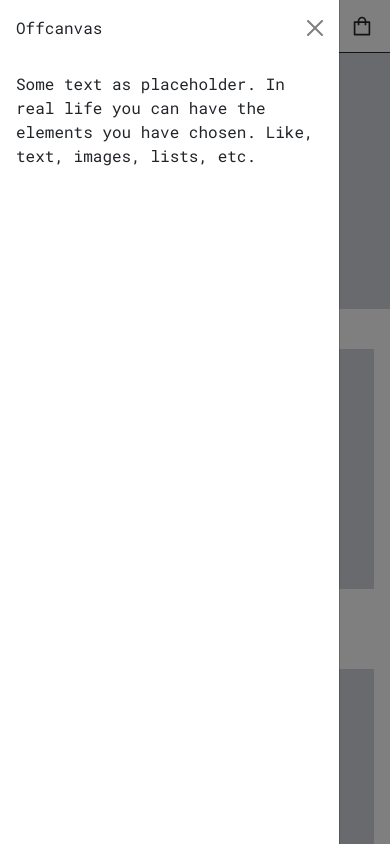
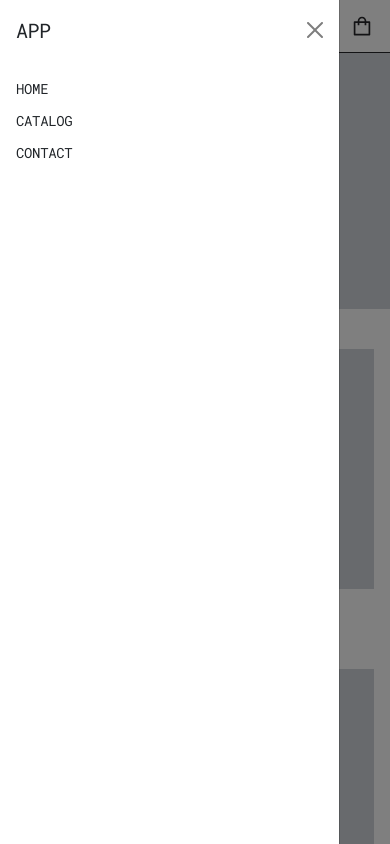
Before and after one commit to lbavendanos/privoti, a Next.js app: page / in a window 390 px wide. Both pictures are taken after a click on the button 28 px from the left and 26 px from the top of the page. Shown: the top 844 px of the page. Built offline with nearby package versions, Linux system fonts and the light colour scheme; no server answers.

Commit message:
Add navbar mobile

```diff
--- /dev/null
+++ b/src/layouts/base/components/BaseNavbar.tsx
@@ -0,0 +1,36 @@
+import BaseNavbarLink from './BaseNavbarLink'
+
+interface BaseNavbarProps extends React.ComponentPropsWithoutRef<'nav'> {
+  menuClassName?: string
+  itemClassName?: string
+  linkClassName?: string
+}
+
+export default function BaseNavbar({
+  menuClassName,
+  itemClassName,
+  linkClassName,
+  ...props
+}: BaseNavbarProps) {
+  return (
+    <nav {...props}>
+      <ul className={menuClassName}>
+        <li className={itemClassName}>
+          <BaseNavbarLink href="/" className={linkClassName}>
+            Home
+          </BaseNavbarLink>
+        </li>
+        <li>
+          <BaseNavbarLink href="/catalog" className={linkClassName}>
+            Catalog
+          </BaseNavbarLink>
+        </li>
+        <li>
+          <BaseNavbarLink href="/contact" className={linkClassName}>
+            Contact
+          </BaseNavbarLink>
+        </li>
+      </ul>
+    </nav>
+  )
+}
--- a/src/layouts/base/components/BaseNavbarDesktop.tsx
+++ b/src/layouts/base/components/BaseNavbarDesktop.tsx
@@ -1,5 +1,5 @@
 import { cn } from 'lib/utils/helpers'
-import BaseNavbarLink from './BaseNavbarLink'
+import BaseNavbar from './BaseNavbar'
 
 interface BaseNavbarDesktopProps
   extends React.ComponentPropsWithoutRef<'nav'> {}
@@ -9,18 +9,11 @@ export default function BaseNavbarDesktop({
   ...props
 }: BaseNavbarDesktopProps) {
   return (
-    <nav {...props} className={cn('w-full py-4', className)}>
-      <ul className="flex justify-between items-center">
-        <li>
-          <BaseNavbarLink href="/">Home</BaseNavbarLink>
-        </li>
-        <li>
-          <BaseNavbarLink href="/catalog">Catalog</BaseNavbarLink>
-        </li>
-        <li>
-          <BaseNavbarLink href="/contact">Contact</BaseNavbarLink>
-        </li>
-      </ul>
-    </nav>
+    <BaseNavbar
+      {...props}
+      className={cn('w-full py-4', className)}
+      menuClassName="flex justify-between items-center"
+      linkClassName="px-3 py-2"
+    />
   )
 }
--- a/src/layouts/base/components/BaseNavbarLink.tsx
+++ b/src/layouts/base/components/BaseNavbarLink.tsx
@@ -3,10 +3,12 @@ import Link, { LinkProps } from 'next/link'
 
 interface BaseNavbarLinkProps extends LinkProps {
   children?: React.ReactNode
+  className?: string
 }
 
 export default function BaseNavbarLink({
   href,
+  className,
   ...props
 }: BaseNavbarLinkProps) {
   return (
@@ -14,8 +16,8 @@ export default function BaseNavbarLink({
       {...props}
       href={href}
       className={cn(
-        'px-3 py-2',
-        'font-normal hover:font-semibold text-sm uppercase tracking-tight'
+        'font-normal hover:font-semibold text-sm uppercase tracking-tight',
+        className
       )}
     />
   )
--- a/src/layouts/base/components/BaseNavbarMobile.tsx
+++ b/src/layouts/base/components/BaseNavbarMobile.tsx
@@ -1,9 +1,10 @@
 'use client'
 
+import BaseLogo from './BaseLogo'
 import Offcanvas, { OffcanvasProps } from '@/common/components/Offcanvas'
 import OffcanvasBody from '@/common/components/OffcanvasBody'
-import OffcanvasTitle from '@/common/components/OffcanvasTitle'
 import OffcanvasHeader from '@/common/components/OffcanvasHeader'
+import BaseNavbar from './BaseNavbar'
 
 interface BaseNavbarMobileProps extends OffcanvasProps {}
 
@@ -11,11 +12,13 @@ export default function BaseNavbarMobile(props: BaseNavbarMobileProps) {
   return (
     <Offcanvas {...props}>
       <OffcanvasHeader closeButton>
-        <OffcanvasTitle>Offcanvas</OffcanvasTitle>
+        <BaseLogo />
       </OffcanvasHeader>
       <OffcanvasBody>
-        Some text as placeholder. In real life you can have the elements you
-        have chosen. Like, text, images, lists, etc.
+        <BaseNavbar
+          menuClassName="flex flex-col space-y-2"
+          linkClassName="text-lg font-medium"
+        />
       </OffcanvasBody>
     </Offcanvas>
   )
```
